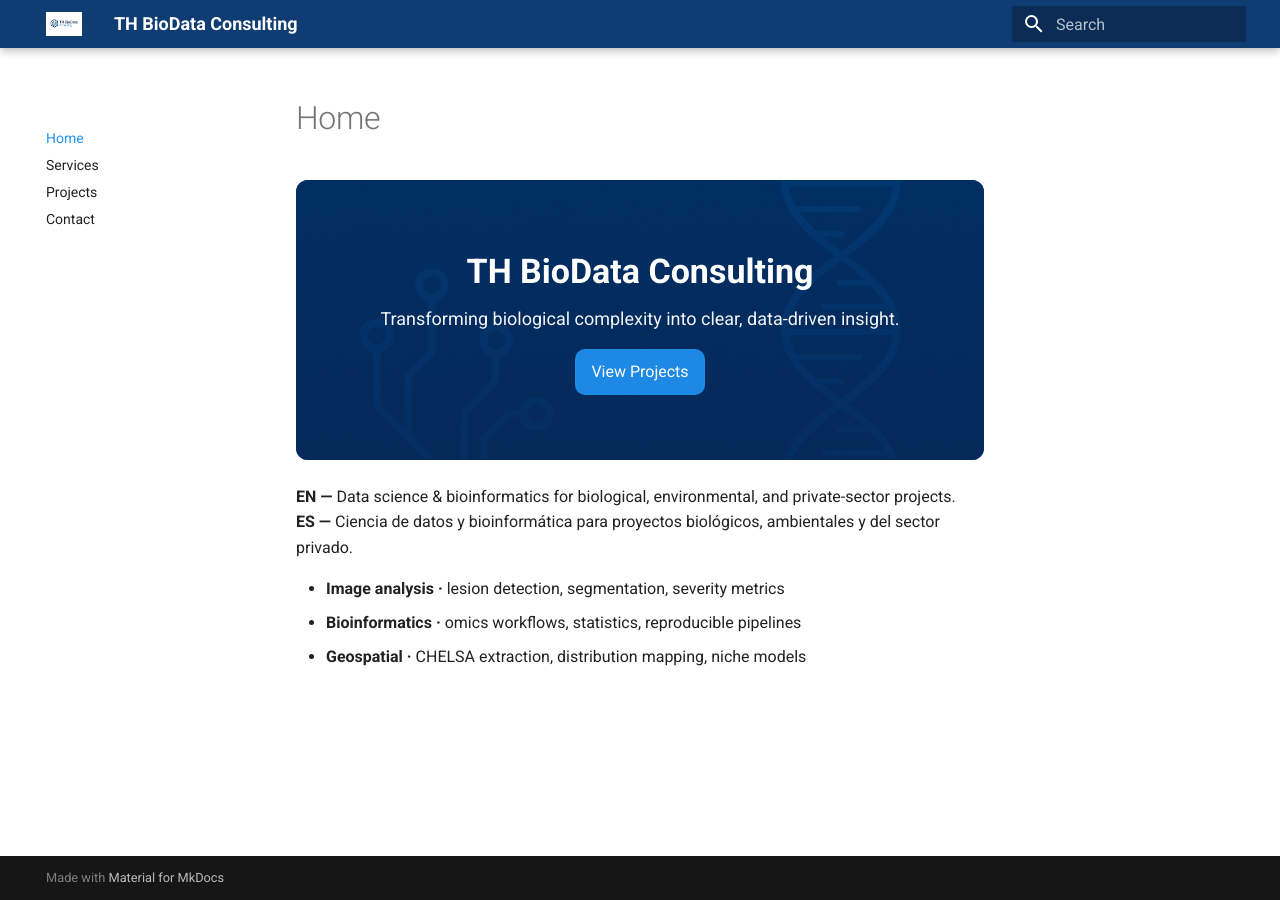
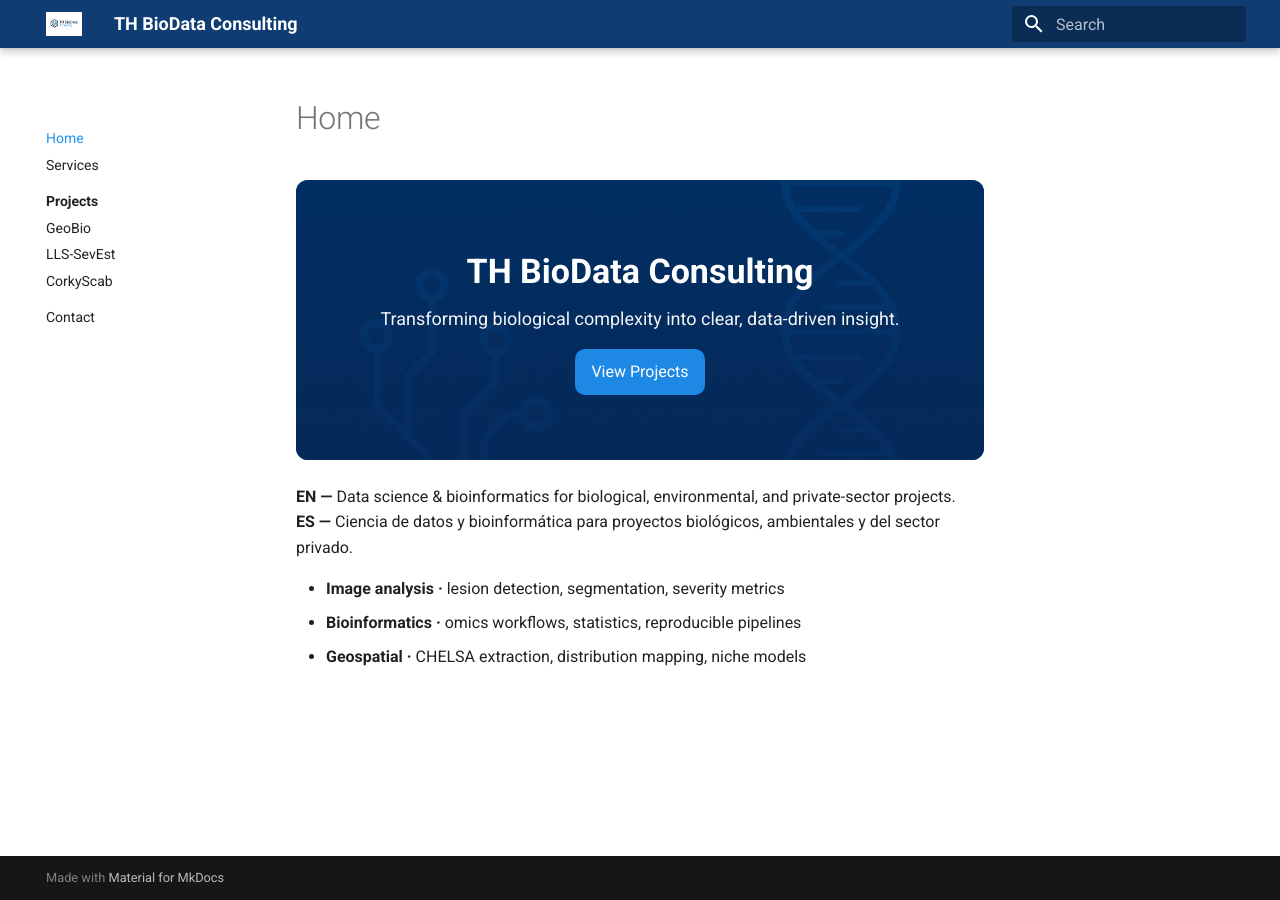
Before and after one commit to TH-BioData/th-biodata.github.io, an MkDocs documentation site: the page built from docs/index.md, in a window 1280 px wide. Built offline with MkDocs 1.6.1 and Material for MkDocs 9.7.7, drawn with Linux system fonts in a browser that asks for light colours.

Commit message:
Update mkdocs.yml

```diff
--- a/mkdocs.yml
+++ b/mkdocs.yml
@@ -8,6 +8,7 @@ theme:
   features:
     - navigation.instant
     - navigation.sections
+    - navigation.indexes
     - content.code.copy
     - search.suggest
     - search.highlight
@@ -24,7 +25,11 @@ markdown_extensions:
 nav:
   - Home: index.md
   - Services: services.md
-  - Projects: projects.md
+  - Projects:
+      - Overview: projects/index.md
+      - GeoBio: projects/geobio.md
+      - LLS-SevEst: projects/lls-sevest.md
+      - CorkyScab: projects/corkyscab.md
   - Contact: contact.md
 extra_css:
   - styles/extra.css
```
